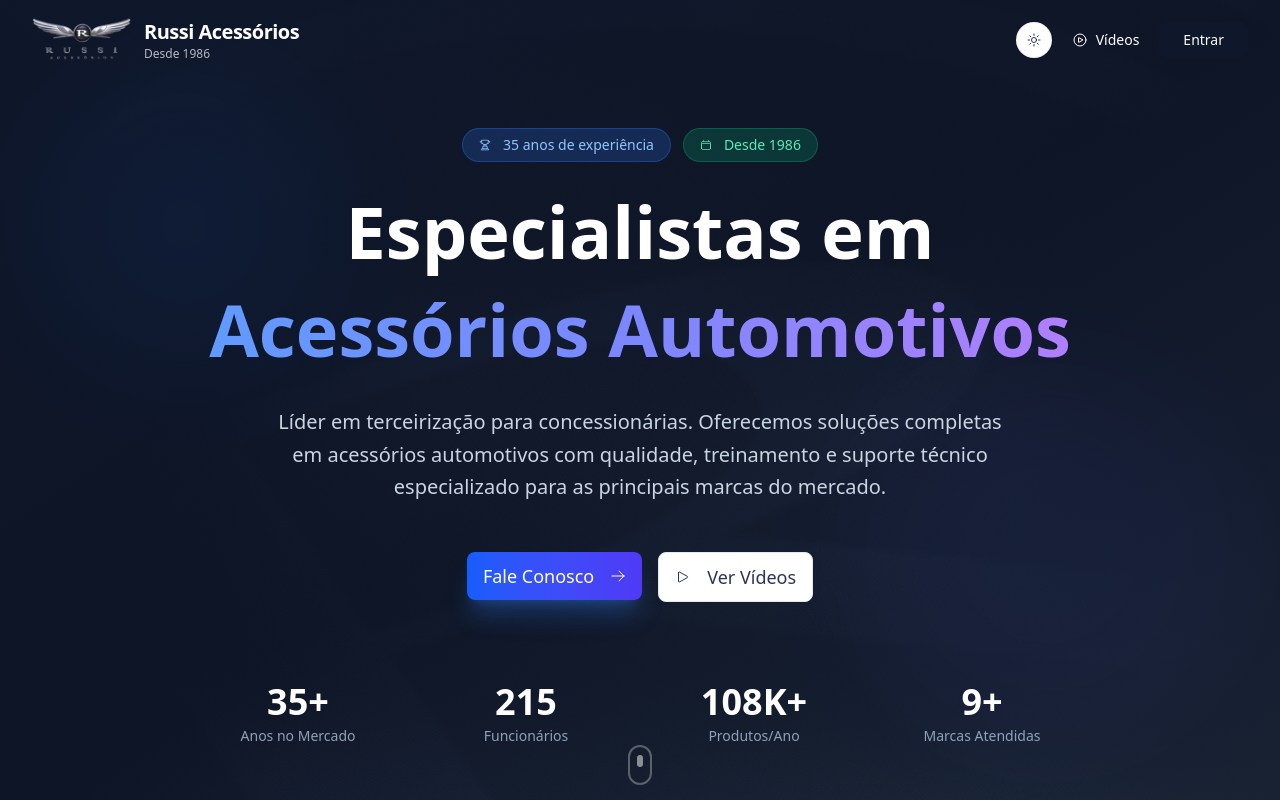
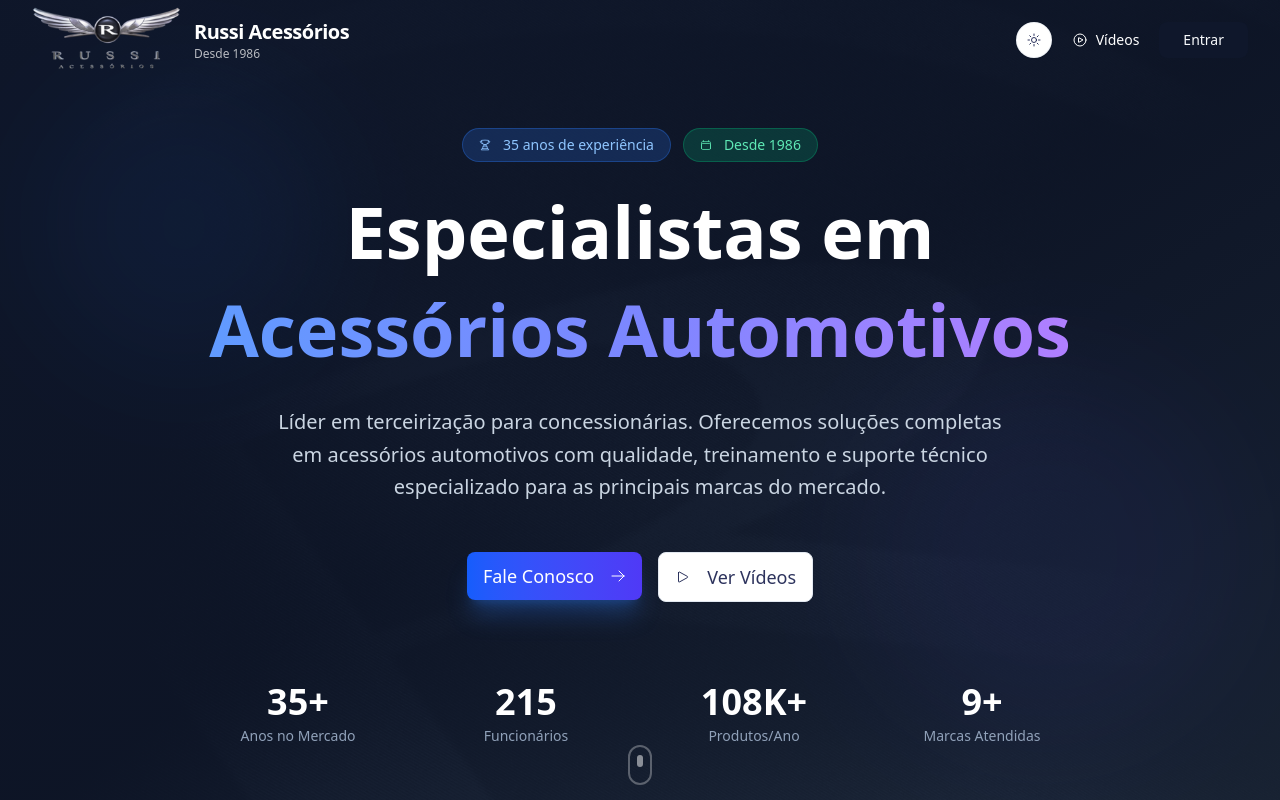
Before and after one commit to thompson0/site_russi, a Next.js app: page / in a window 1280 px wide. Shown: the top 800 px of the page. Built offline with nearby package versions, Linux system fonts and the light colour scheme.

Commit message:
fix: logo

```diff
--- a/src/components/Home/Footer.jsx
+++ b/src/components/Home/Footer.jsx
@@ -14,9 +14,9 @@
               <Image
                 src="/logo_index.png"
                 alt="Russi Acessórios"
-                width={100}
-                height={100}
-
+                width={150}
+                height={150}
+                className="object-contain"
               />
               <div>
                 <span className="font-bold text-base sm:text-xl">Russi Acessórios</span>
--- a/src/components/Home/NavHome.jsx
+++ b/src/components/Home/NavHome.jsx
@@ -32,9 +32,9 @@
             <Image
               src="/logo_index.png"
               alt="Russi Acessórios"
-              width={100}
-              height={100}
-              className=""
+              width={150}
+              height={150}
+              className="object-contain"
             />
             <div className="hidden sm:block">
               <span className={`font-bold text-lg md:text-xl tracking-tight transition-colors ${isScrolled ? "text-foreground" : "text-white"
```
